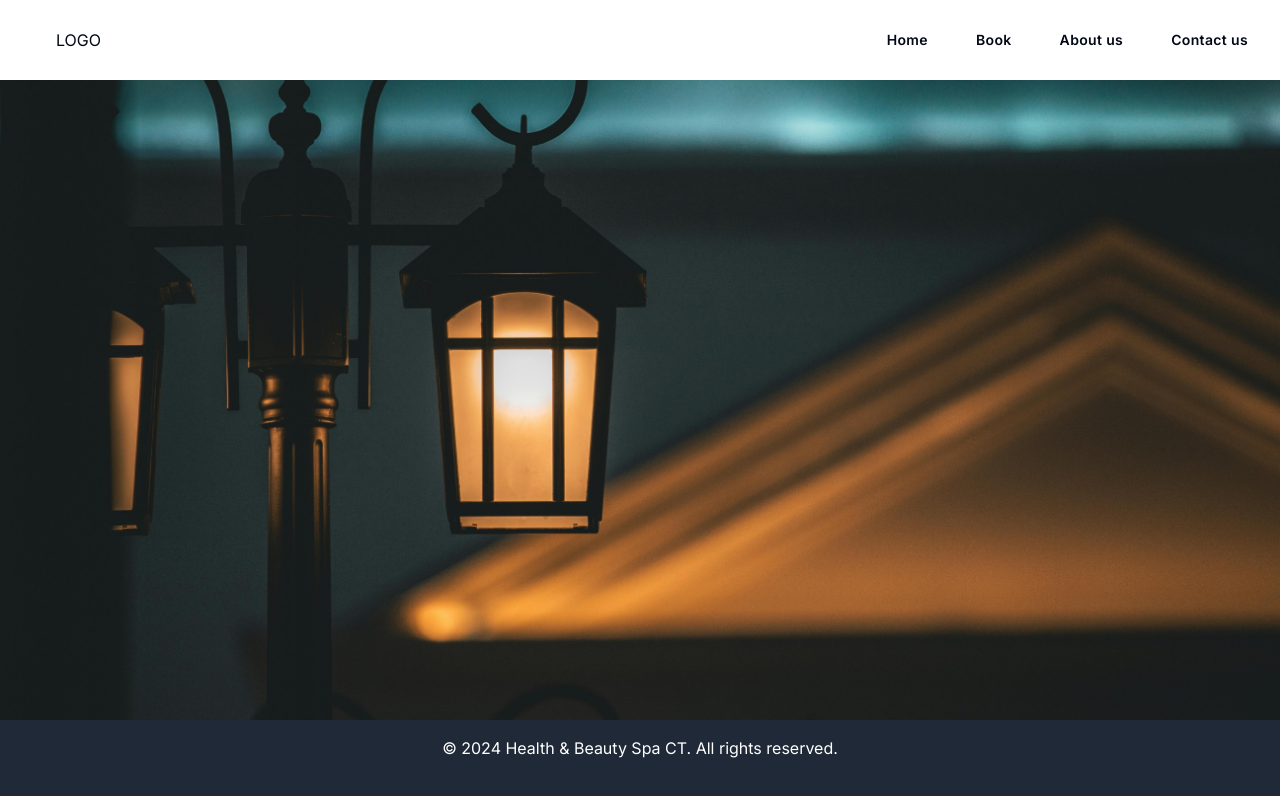
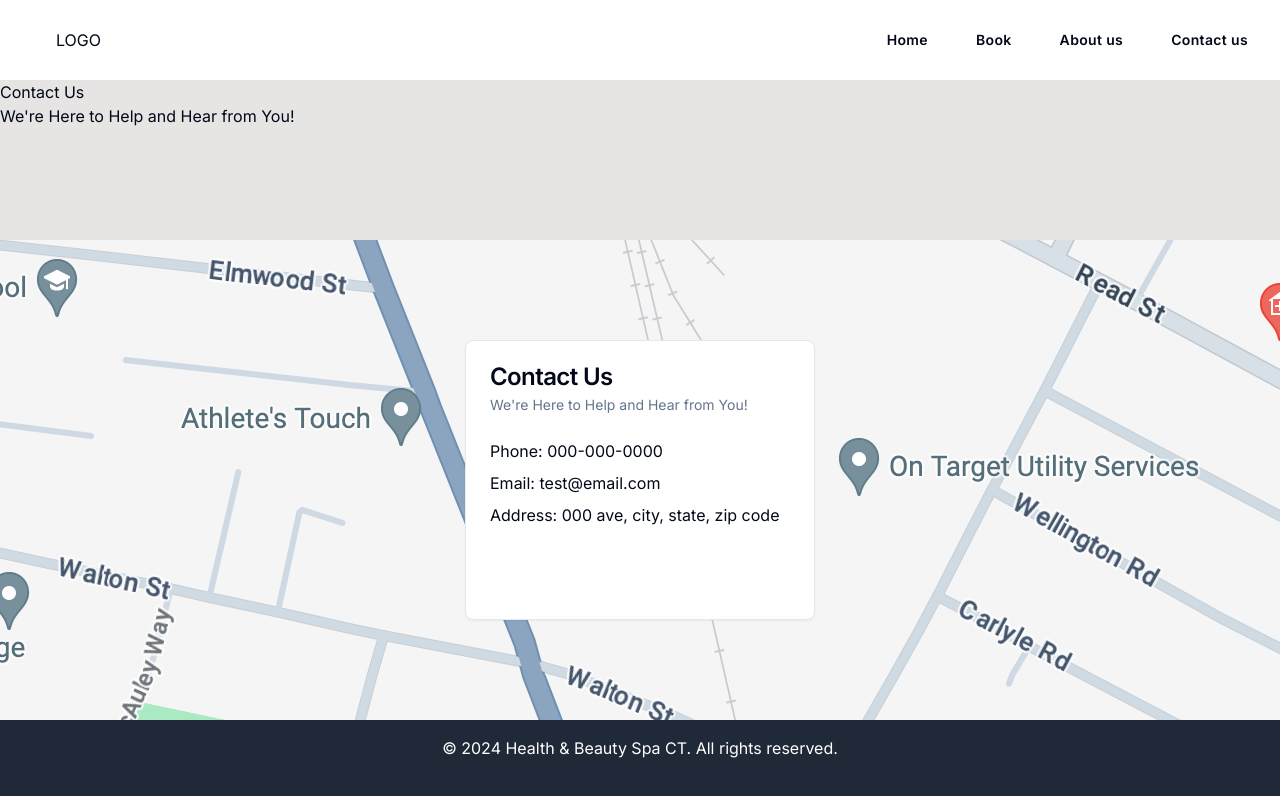
Before and after one commit to HaifengXiao-29/Appointment-System, a Next.js app: page /dashboard/contact-us in a window 1280 px wide. Shown: the top 796 px of the page. Built offline with nearby package versions, Linux system fonts and the light colour scheme.

Commit message:
added contact us

```diff
--- a/app/dashboard/about-us/page.tsx
+++ b/app/dashboard/about-us/page.tsx
@@ -10,10 +10,7 @@ export default function AboutUs() {
         </header>
 
         <main className="flex flex-col">
-          <div className="w-full h-[40vh] flex-grow">
-          </div>
-
-          <div className="grid grid-cols-5 gap-4 p-4 w-full h-[40vh] bg-blue-100">
+          <div className="w-full h-[80vh] flex-grow">
           </div>
         </main>
 
--- a/app/dashboard/contact-us/page.tsx
+++ b/app/dashboard/contact-us/page.tsx
@@ -1,16 +1,22 @@
 import DashboardHead from "@/components/dashboard/Dashboard-head";
 import DashboardFooter from "@/components/dashboard/Dashboard-footer";
+import ContactLayer from "@/components/dashboard/contact-us/Contact-layer";
 
 export default function ContactUs() {
   return (
     <>
       <div className="h-screen flex flex-col">
-        <header className="flex justify-between items-center p-4 bg-white border-gray-300 w-full h-[10vh]">
+        <header className="flex justify-between items-center p-4 bg-white w-full h-[10vh]">
           <DashboardHead />
         </header>
 
-        <main className="flex flex-col bg-light bg-center bg-cover bg-opacity-100">
-          <div className="w-full h-[80vh] flex-grow">
+        <main className="flex flex-col ">
+          <div className="w-full h-[20vh] flex-grow bg-stone-200">
+            <h1>Contact Us</h1>
+            <p>We&apos;re Here to Help and Hear from You!</p>
+          </div>
+          <div className="w-full h-[60vh] flex-grow">
+            <ContactLayer />
           </div>
         </main>
 
--- a/app/dashboard/page.tsx
+++ b/app/dashboard/page.tsx
@@ -14,7 +14,7 @@ export default function Dashboard() {
 
             {/* 第一层是header */}
             <header
-                className="flex justify-between items-center p-4 bg-white border-gray-300 w-full h-[10vh]">
+                className="flex justify-between items-center p-4 bg-white w-full h-[10vh]">
                 <DashboardHead/>
             </header>
 
--- a/components/dashboard/Dashboard-layer2.tsx
+++ b/components/dashboard/Dashboard-layer2.tsx
@@ -1,19 +1,24 @@
 "use client";
 
 import Link from "next/link";
+import { Button } from "@/components/ui/button";
 
 export default function DashboardLayer2() {
   return (
     <>
       <div className="h-full bg-leaf bg-cover bg-center w-full">
-        <div className="bg-opacity-75 bg-white w-full">
+        <div className="bg-opacity-75 bg-white w-full pb-5">
           <h1 className="text-4xl font-bold text-center pt-4">
             Beauty & Relaxation
           </h1>
           <p className="text-center mt-4">
-              Your spa description goes here. Why we&apos;re special...
+            Your spa description goes here. Make appointment now
           </p>
+          <div className="flex justify-center mt-4">
+          <Button asChild>
             <Link href="dashboard/book">Make Appointment</Link>
+          </Button>
+        </div>
         </div>
       </div>
     </>
--- /dev/null
+++ b/components/dashboard/contact-us/Contact-layer.tsx
@@ -0,0 +1,43 @@
+"use client";
+
+import Image from "next/image";
+import {
+  Card,
+  CardContent,
+  CardDescription,
+  CardHeader,
+  CardTitle,
+} from "@/components/ui/card";
+
+export default function ContactLayer() {
+  return (
+    <>
+      <div className="h-full bg-map w-full flex items-center justify-center">
+        <div className="flex space-x-8">
+          <Card className="w-[350px] h-[280px]">
+            <CardHeader>
+              <CardTitle className="">Contact Us</CardTitle>
+              <CardDescription>
+                We&apos;re Here to Help and Hear from You!
+              </CardDescription>
+            </CardHeader>
+            <CardContent>
+              <div className="mb-2">Phone: 000-000-0000</div>
+              <div className="mb-2">Email: test@email.com</div>
+              <div>Address: 000 ave, city, state, zip code</div>
+            </CardContent>
+          </Card>
+          {/* <div>
+            <Image
+              src="/images/map.png"
+              width={800}
+              height={800}
+              alt="Company Location"
+              className="object-cover rounded-lg"
+            />
+          </div> */}
+        </div>
+      </div>
+    </>
+  );
+}
--- a/tailwind.config.ts
+++ b/tailwind.config.ts
@@ -79,7 +79,8 @@ const config = {
       },
       backgroundImage: {
         'leaf': "url('../public/images/leaf.jpg')",
-        'light': "url('../public/images/light.jpg')"
+        'light': "url('../public/images/light.jpg')",
+        'map': "url('../public/images/map.png')"
       },
     },
   },
```
Also changed, not shown: public/images/map.png (added). Lines whose indentation alone changed are shown as unchanged.
